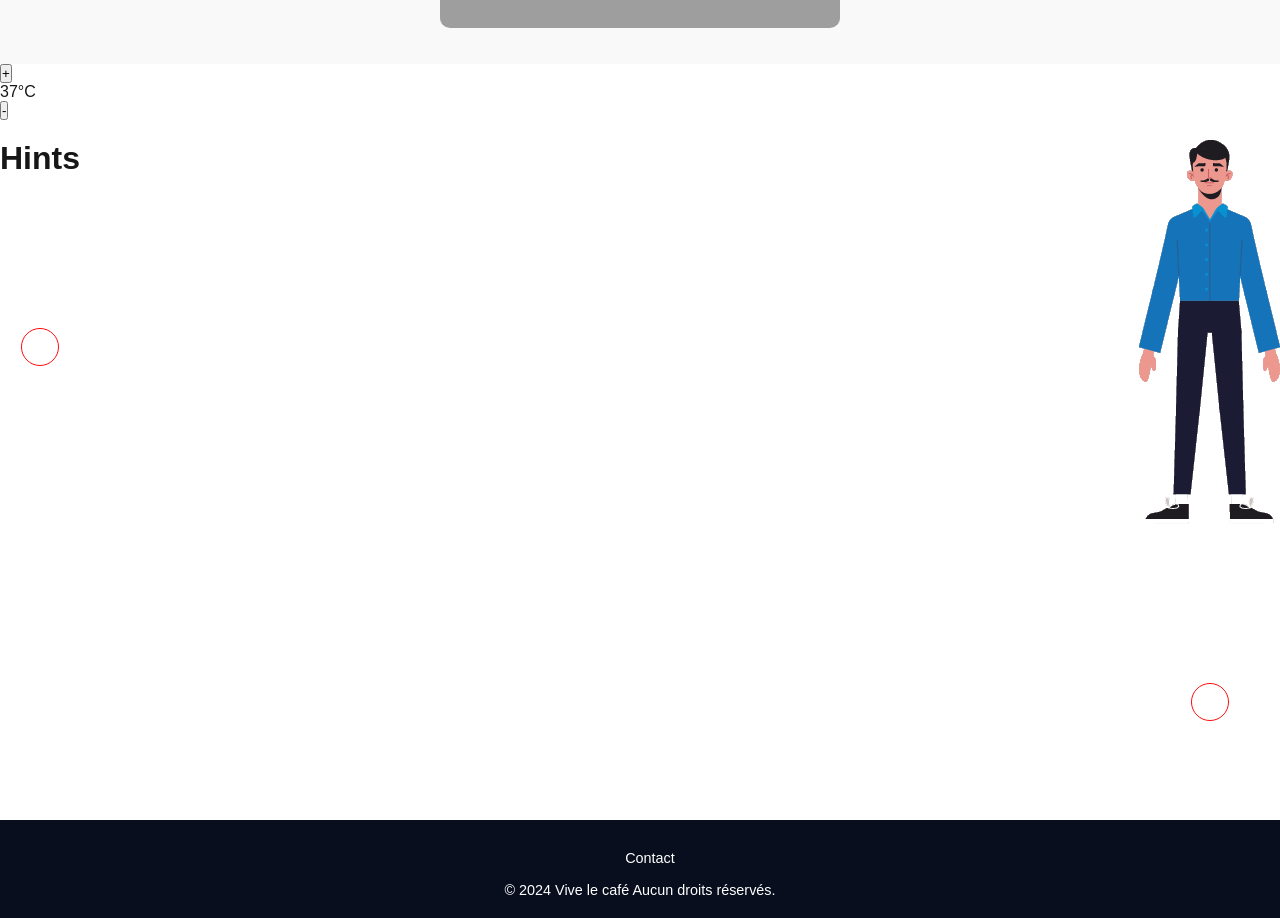
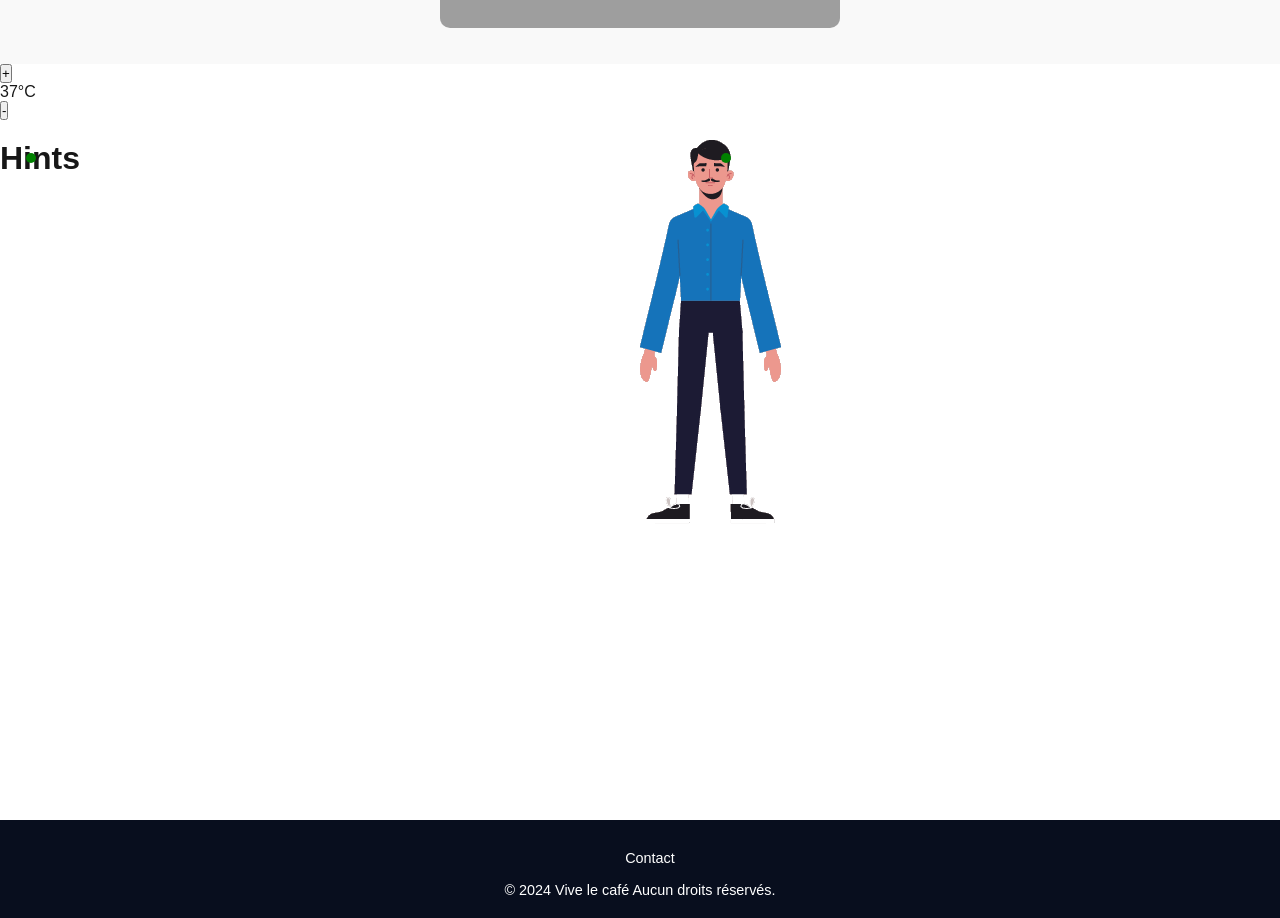
Before and after one commit to Chiloute/DefiPrincipaleNDI2024, a Next.js app: page / in a window 1280 px wide. Shown: the part 740-1658 px from the top of the page. Built offline with nearby package versions, Linux system fonts and the light colour scheme; grey boxes are pictures that could not be loaded.

Commit message:
tags avec positionnement et colorisation

```diff
--- a/src/app/hint/HintItem.css
+++ b/src/app/hint/HintItem.css
@@ -1,93 +1,40 @@
-.item-hints {
-  --purple: red;
+.labels {
+  align-items: center;
+  background-color: transparent;
+  color: transparent;
   cursor: pointer;
   display: flex;
-  justify-content: flex-start;
-  padding-right: 0px;
+  font-family: ui-sans-serif,system-ui,-apple-system,system-ui,"Segoe UI",Roboto,"Helvetica Neue",Arial,"Noto Sans",sans-serif,"Apple Color Emoji","Segoe UI Emoji","Segoe UI Symbol","Noto Color Emoji";
+  font-size: 1rem;
+  font-weight: 700;
+  line-height: 1.5;
+  text-decoration: none;
+  text-transform: uppercase;
+  outline: 0;
+  border: 0;
+  padding: 1rem;
+  transition: all .42s cubic-bezier(.25,.8,.25,1);
 }
-.item-hints .hint {
-  margin: 150px auto;
-  position: relative;
-  display: flex;
-  justify-content: center;
-  align-items: center;
+
+.labels:hover {
+  color: #000;
+  font-size: 1rem;
 }
-.item-hints .hint-dot {
-  z-index: 3;
-  border: 1px solid var(--purple);
+
+.labels:before {
+  background-color: var(--bg-color);
+  content: "";
+  display: inline-block;
+  height: 10px;
+  width: 10px;
+  margin-right: 10px;
+  transition: all .42s cubic-bezier(.25,.8,.25,1);
   border-radius: 50%;
-  width: 40px;
-  height: 40px;
-  transform: translate(-0%, -0%) scale(0.95);
-  margin: auto;
-  display: flex;
-  align-items: center;
-  justify-content: center;
-  color: var(--purple);
 }
-.item-hints .hint-radius {
-  background-color: rgba(255, 255, 255, 0.1);
-  border-radius: 50%;
-  position: absolute;
-  top: 50%;
-  left: 50%;
-  margin: -125px 0 0 -125px;
-  opacity: 0;
-  visibility: hidden;
-  transform: scale(0);
+
+.labels:hover:before {
+  background-color: var(--bg-color);
+  border-radius: 0;
+  width: 3rem;
+  height: 1px;
 }
-.item-hints .hint[data-position="1"] .hint-content {
-  top: 85px;
-  left: 50%;
-  margin-left: 56px;
-}
-.item-hints .hint-content {
-  width: 300px;
-  position: absolute;
-  z-index: 5;
-  padding: 35px 0;
-  opacity: 0;
-  transition: opacity 0.7s ease, visibility 0.7s ease;
-  color: var(--purple);
-  visibility: hidden;
-  pointer-events: none;
-}
-.item-hints .hint:hover .hint-content {
-  opacity: 1;
-  visibility: visible;
-}
-.item-hints .hint-content::before {
-  width: 0px;
-  bottom: 0;
-  left: 0;
-  content: "";
-  background-color: var(--purple);
-  height: 1px;
-  position: absolute;
-  transition: width 0.4s;
-}
-.item-hints .hint:hover .hint-content::before {
-  width: 200px;
-}
-.item-hints .hint-content::after {
-  transform-origin: 0 50%;
-  transform: rotate(-225deg);
-  bottom: 0;
-  left: 0;
-  width: 70px;
-  content: "";
-  background-color: var(--purple);
-  height: 1px;
-  position: absolute;
-  opacity: 1;
-  transition: opacity 0.5s ease;
-}
-.item-hints .hint:hover .hint-content::after {
-  opacity: 1;
-  visibility: visible;
-}
-.item-hints .hint[data-position="4"] .hint-content {
-  bottom: 85px;
-  left: 50%;
-  margin-left: 56px;
-}
--- a/src/app/hint/HintItem.tsx
+++ b/src/app/hint/HintItem.tsx
@@ -4,22 +4,30 @@ import React from 'react';
 import './HintItem.css';
 
 interface HintProps {
-  position: number; // La position (par ex., 1, 4, etc.)
+  x: number; // La position (par ex., 1, 4, etc.)
+  y: number; // La position (par ex., 1, 4, etc.)
+  intensity?: number; // l'intensité (1:3)
   title?: string;    // Le contenu du point
   content: string;  // Le texte de l'aide
 }
 
-const HintItem: React.FC<HintProps> = ({ position, title="", content }) => {
+const HintItem: React.FC<HintProps> = ({ x, y, intensity=1, title="", content }) => {
+  var color = "";
+  switch (intensity) {
+    case 2:
+      color = "orange";
+      break;
+    case 3:
+      color = "red";
+      break;
+    default:
+      color = "green";
+      break;
+  }
   return (
-    <div className="item-hints">
-      <div className="hint" data-position={position}>
-        <span className="hint-radius"></span>
-        <span className="hint-dot">{title}</span>
-        <div className="hint-content do--split-children">
-          <p>{content}</p>
-        </div>
-      </div>
-    </div>
+    <button className='labels' style={{ position: 'absolute', left: x, top: y, '--bg-color': color}}>
+      {content}
+    </button>
   );
 };
 
--- a/src/app/hint/HintPage.css
+++ b/src/app/hint/HintPage.css
@@ -4,6 +4,7 @@
 }
 .split {
     height: 100%;
+    width: 50%;
     position: absolute;
     z-index: 1;
     top: 0;
--- a/src/app/hint/page.tsx
+++ b/src/app/hint/page.tsx
@@ -9,15 +9,17 @@ const HintPage = () => {
         <div className='left split'>
           <h1>Hints</h1>
           <HintItem
-            position={4}
+            x={10}
+            y={10}
             content="C la mort."
           />
         </div>
         <div className='right split'>
           <Image src="/personna.png" alt="une personne" width="141" height="388" />
           <HintItem
-            position={4}
-            content="Click on the body to access additional options."
+            x={65}
+            y={10}
+            content="maux de tête"
           />
         </div>
     </div>
```
